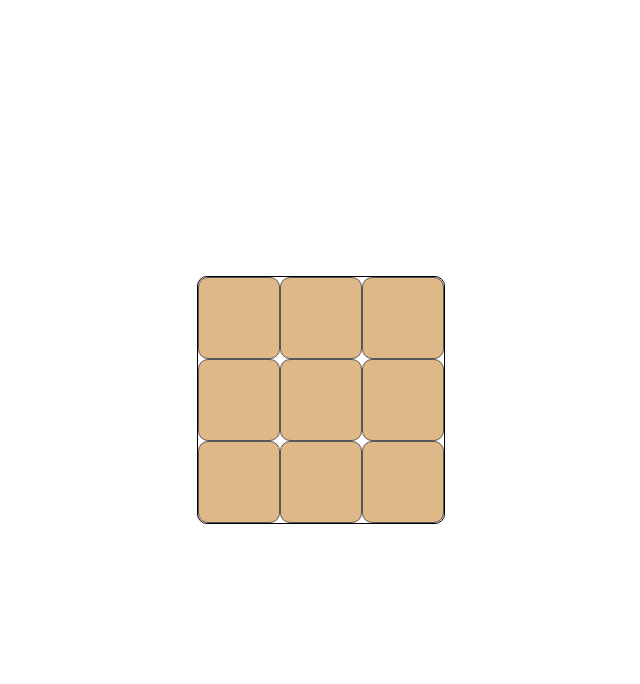
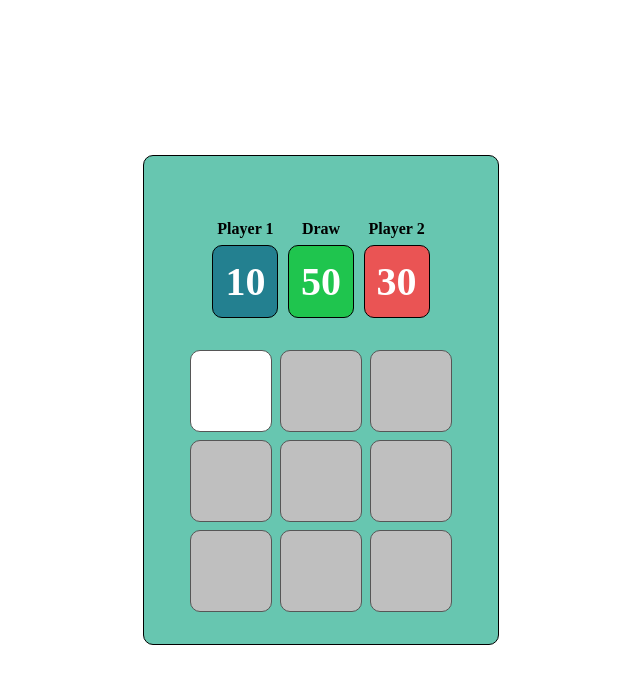
Before and after one commit to SabinGhimireNP/Tic-Tac-Toe-, a plain HTML site: page index.html in a window 1280 px wide. Shown: the whole page, without its empty margins (319-959 px from the left). Drawn offline with Linux system fonts and the light colour scheme.

Commit message:
main content created

```diff
--- a/index.html
+++ b/index.html
@@ -9,10 +9,21 @@
   <body>
     <main>
       <div class="top">
-
+        <div class="scoreboard">
+          <label for="p1">Player 1</label>
+          <div id="p1" class="score p1">10</div>
+        </div>
+        <div class="scoreboard">
+          <label for="draw">Draw</label>
+          <div id="draw" class="score draw">50</div>
+        </div>
+        <div class="scoreboard">
+          <label for="p2">Player 2</label>
+          <div id="p2" class="score p2">30</div>
+        </div>
       </div>
       <div class="content">
-        <div data-set="1" class="tile"></div>
+        <div data-set="1" class="tile active"></div>
         <div data-set="2" class="tile"></div>
         <div data-set="3" class="tile"></div>
         <div data-set="4" class="tile"></div>
--- a/style.css
+++ b/style.css
@@ -12,25 +12,75 @@ body {
 }
 
 .tile {
-  background-color: burlywood;
+  background-color: #bfbfbf;
   border-radius: 10px;
   border: 1px solid rgb(86, 86, 86);
   height: 5rem;
   width: 5rem;
 }
+.content .active {
+  background-color: white;
+}
+
 main {
   display: flex;
   flex-direction: column;
   align-items: center;
   justify-content: center;
+  background-color: #67c6b0;
   border: 1px solid black;
   border-radius: 10px;
+  padding: 2em;
 }
 
+.top {
+  display: flex;
+  justify-content: space-evenly;
+  margin: 2em;
+}
+.score {
+  display: flex;
+  border: 1px solid black;
+  padding: 0.3em;
+  /* height: 80%; */
+  border-radius: 10px;
+  font-weight: bold;
+  font-size: 2.5em;
+}
+.scoreboard {
+  margin-inline: 0.3em;
+}
+.p1 {
+  background-color: #238090;
+  color: white;
+}
+.draw {
+  background-color: #1fc54e;
+  color: white;
+}
+.p2 {
+  background-color: #ea5454;
+  color: white;
+}
 .content {
   display: grid;
   grid-template-columns: repeat(3, 1fr);
   grid-template-rows: repeat(3, 1fr);
   justify-items: center;
   align-items: center;
+  gap: 0.5em;
 }
+.scoreboard {
+  display: flex;
+  flex-direction: column;
+  justify-content: center;
+  align-items: center;
+  text-align: center;
+  /* background-color: darkcyan; */
+}
+
+label {
+  font-weight: bold;
+  color: #000000;
+  margin-bottom: 0.4em;
+}
```
